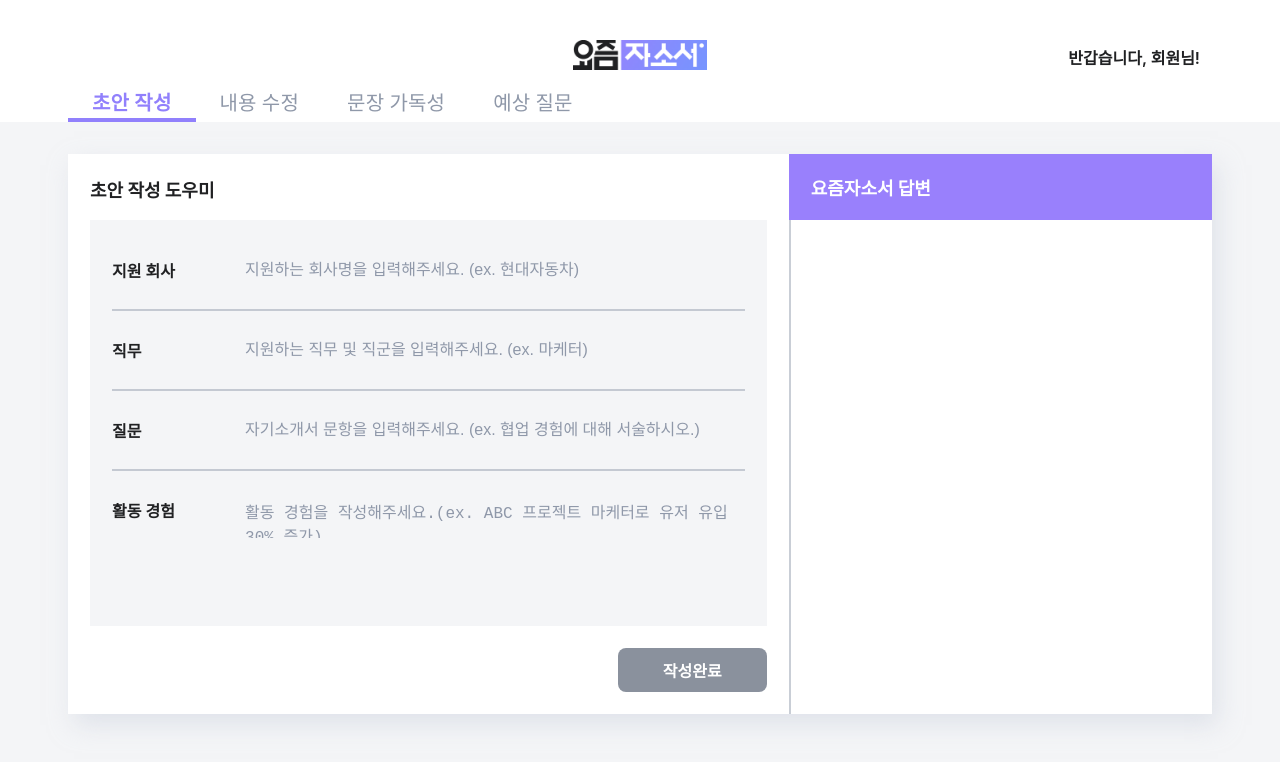
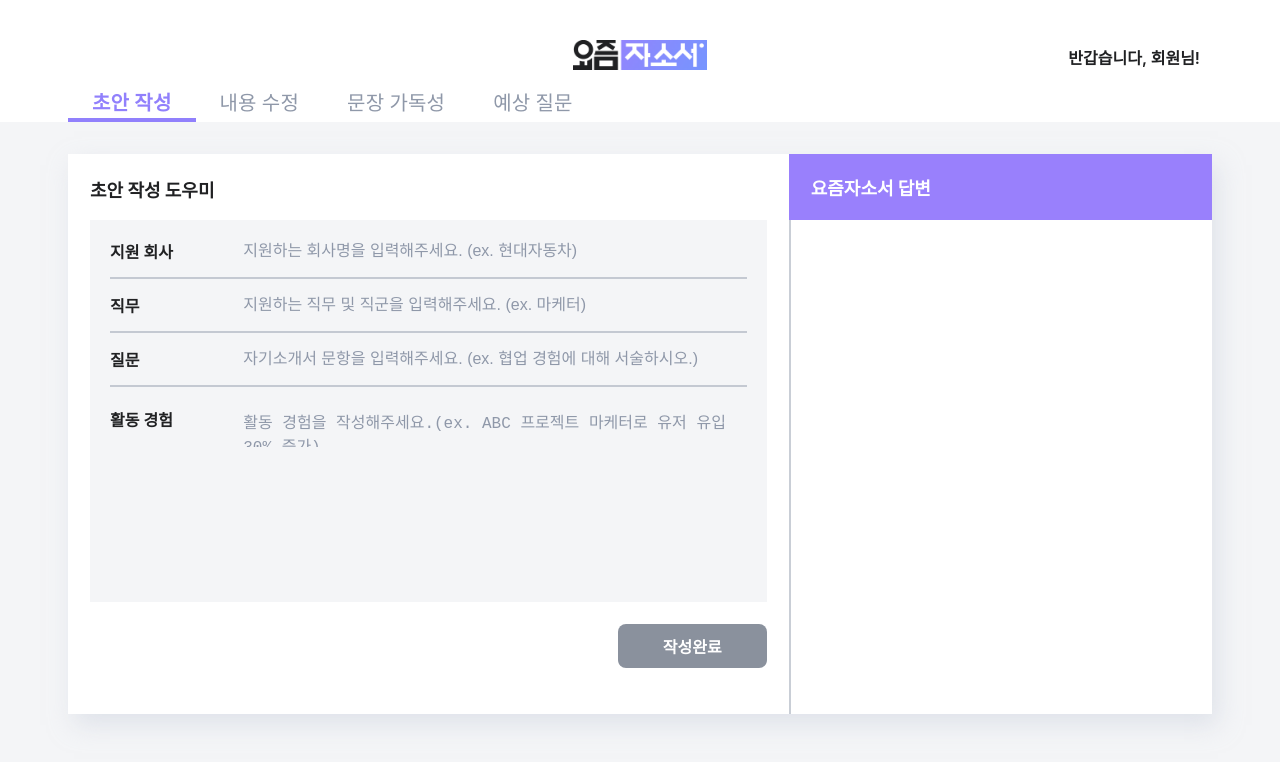
Before and after one commit to kyulee0103/recentJasoSeoFE, a React (Create React App) app: page /helper in a window 1280 px wide. Shown: the top 762 px of the page. Built offline with nearby package versions, Linux system fonts and the light colour scheme.

Commit message:
feat: 여백 수정

```diff
--- a/src/Components/AnswerBox.tsx
+++ b/src/Components/AnswerBox.tsx
@@ -75,7 +75,7 @@ const ContentsBox = styled.div`
     flex: 1;
     background-color: #f4f5f7;
     height: calc(70vh - 198px);
-    padding: 22px;
+    padding: 10px 20px;
 `
 
 const AnswerFooter = styled.div`
--- a/src/Components/Block.tsx
+++ b/src/Components/Block.tsx
@@ -4,8 +4,8 @@ const Total = styled.div`
     background: rgba(143, 152, 169, 0.48);
     height: 2px;
     width: 100%;
-    margin-top: 11px;
-    margin-bottom: 11px;
+    margin-top: 5px;
+    margin-bottom: 5px;
 `
 
 function Block() {
--- a/src/Components/First.tsx
+++ b/src/Components/First.tsx
@@ -47,10 +47,16 @@ const Total = styled.div`
 const Line = styled.div`
     display: flex;
     align-items: center;
+    p {
+        margin: 0;
+    }
 `
 
 const Line2 = styled.div`
     display: flex;
+    p {
+        margin-top: 15px;
+    }
 `
 
 function First() {
--- a/src/Components/Fourth.tsx
+++ b/src/Components/Fourth.tsx
@@ -9,7 +9,7 @@ const Total = styled.div`
         border: 0;
         background-color: #f4f5f7;
         width: 100%;
-        margin-top: 15px;
+        margin-top: 8px;
         height: 41vh;
         font-size: 16px;
         &::placeholder {
--- a/src/Components/Second.tsx
+++ b/src/Components/Second.tsx
@@ -48,10 +48,16 @@ const Total = styled.div`
 const Line = styled.div`
     display: flex;
     align-items: center;
+    p {
+        margin: 0;
+    }
 `
 
 const Line2 = styled.div`
     display: flex;
+    p {
+        margin-top: 15px;
+    }
 `
 
 function Second() {
--- a/src/Components/Third.tsx
+++ b/src/Components/Third.tsx
@@ -9,7 +9,7 @@ const Total = styled.div`
         border: 0;
         background-color: #f4f5f7;
         width: 100%;
-        margin-top: 15px;
+        margin-top: 8px;
         height: 41vh;
         font-size: 16px;
         &::placeholder {
```
